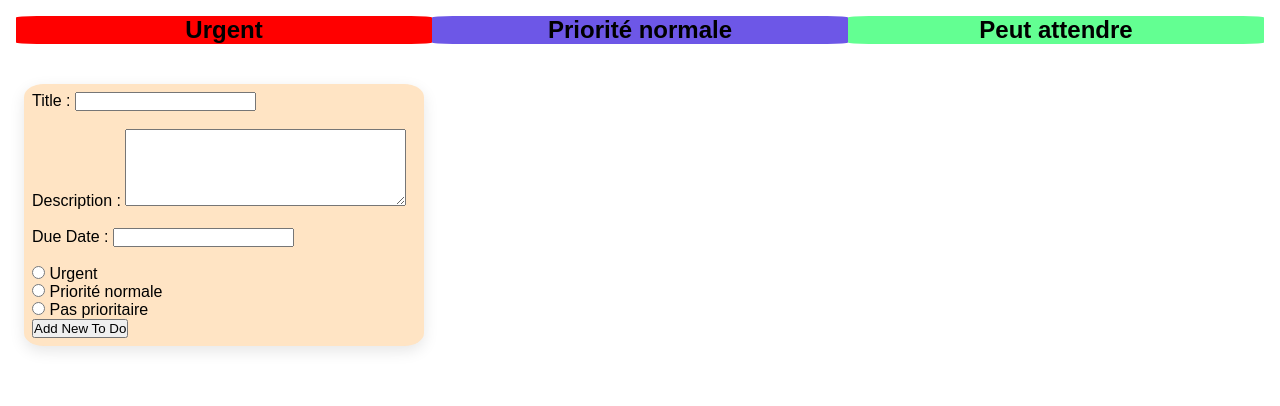
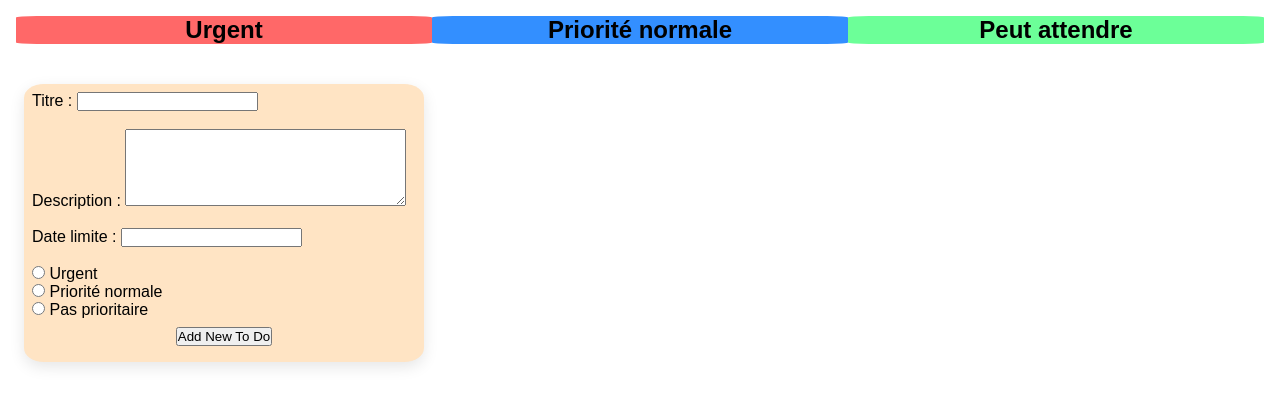
Before and after one commit to clouetremi/Odin-todos-List, a plain HTML site: page todos.html in a window 1280 px wide. Drawn offline with Linux system fonts and the light colour scheme.

Commit message:
mise en forme en fr ajoutée

```diff
--- a/todos.css
+++ b/todos.css
@@ -23,17 +23,17 @@
 
 
 .priority-high {
-    background-color: red;
+    background-color: rgb(255, 104, 104);
     border-radius: 5%;
 }
 
 .priority-medium {
-    background-color: rgb(109, 87, 231);
+    background-color: rgb(51, 143, 255);
     border-radius: 5%;
 }
 
 .priority-low {
-    background-color: rgb(99, 255, 146);
+    background-color: rgb(108, 255, 152);
     border-radius: 5%;
 }
 
@@ -46,7 +46,11 @@
 
 .to-dos-card h3,
 .to-dos-card p {
-    padding: 0.5rem;
+    padding: 0.3rem;
+}
+
+.to-dos-card button {
+margin: 0.5rem;
 }
 
 .to-dos-display {
@@ -63,3 +67,9 @@
     border-radius: 5%;
     box-shadow: 0px 5px 15px rgba(0, 0, 0, 0.1);
 }
+
+#to-dos-form button {
+    display: block;
+    margin: 0.5rem auto;
+
+}
--- a/todos.js
+++ b/todos.js
@@ -88,13 +88,13 @@ function addToDos() {
     const toDosDisplay = document.querySelector(".to-dos-display");
     toDosDisplay.innerHTML = `
     <form id="to-dos-form">
-    <label for="title">Title :</label>
+    <label for="title">Titre :</label>
     <input type="text" id="title" name="title" required><br><br>
 
     <label for="description">Description :</label>
     <textarea id="description" name="description" rows="5" cols="33" required></textarea><br><br>
 
-    <label for="due-date">Due Date :</label>
+    <label for="due-date">Date limite :</label>
     <input type="text" id="due-date" name="due-date" required><br><br>
 
     <div>
```
